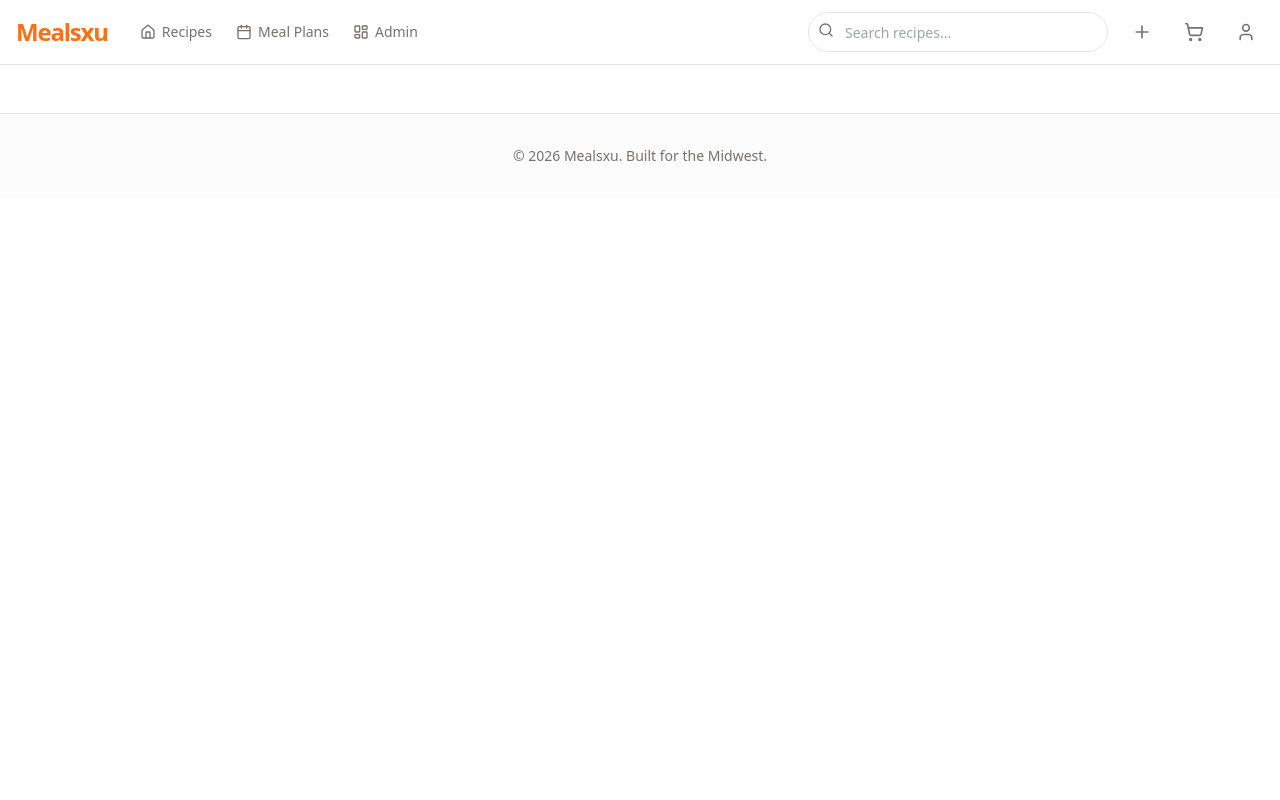
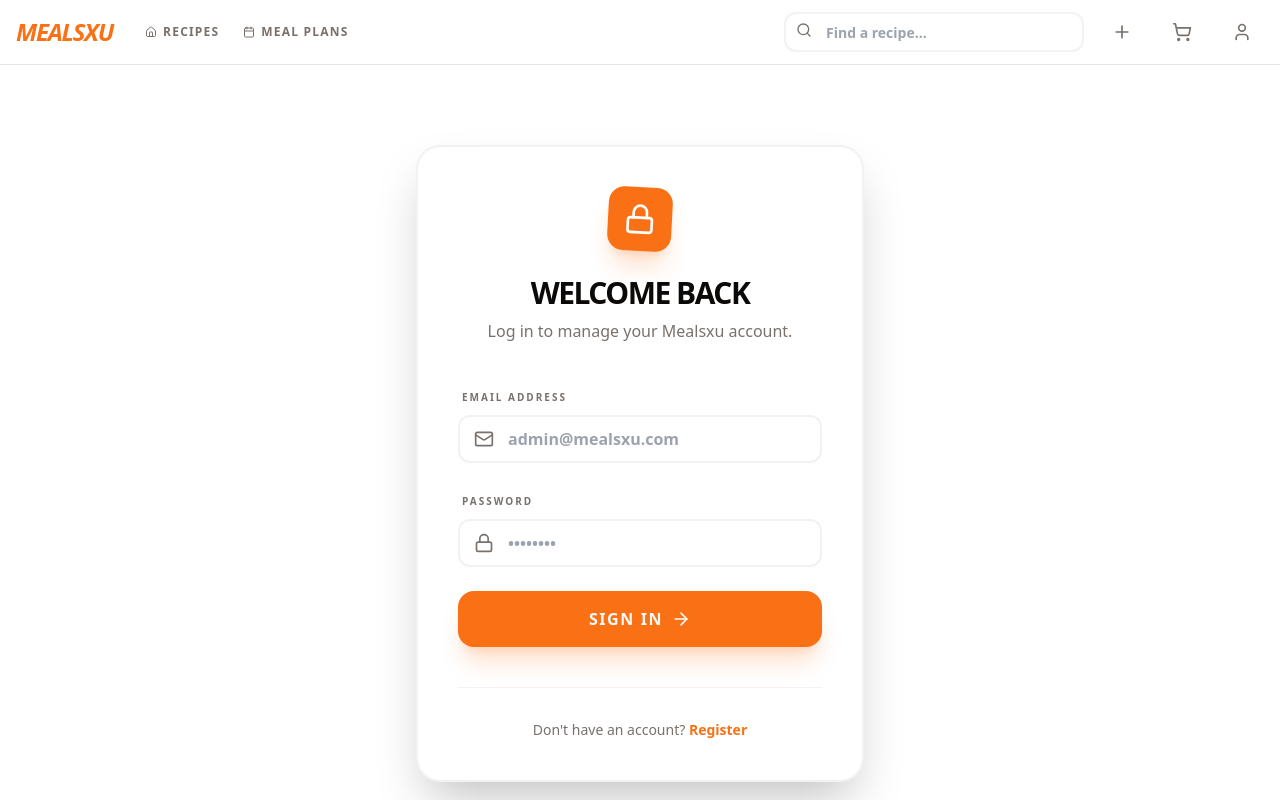
Before and after one commit to bangsmackpow/mealsxu, a React (Vite) app: page /login in a window 1280 px wide. Shown: the top 800 px of the page. Built offline with nearby package versions, Linux system fonts and the light colour scheme.

Commit message:
Feature: Implement Secure bcrypt Authentication, User Management, Admin Metrics, and Image Mapping fix

```diff
--- a/package.json
+++ b/package.json
@@ -18,6 +18,7 @@
     "@radix-ui/react-select": "^2.0.0",
     "@radix-ui/react-slot": "^1.0.2",
     "@radix-ui/react-tabs": "^1.0.4",
+    "bcryptjs": "^3.0.3",
     "class-variance-authority": "^0.7.0",
     "clsx": "^2.1.0",
     "hono": "^4.2.3",
@@ -31,6 +32,7 @@
   "devDependencies": {
     "@cloudflare/workers-types": "^4.20240403.0",
     "@eslint/js": "^9.0.0",
+    "@types/bcryptjs": "^2.4.6",
     "@types/react": "^18.2.66",
     "@types/react-dom": "^18.2.22",
     "@vitejs/plugin-react": "^6.0.1",
--- a/src/App.tsx
+++ b/src/App.tsx
@@ -6,6 +6,7 @@ import { RecipeDetail } from './components/RecipeDetail'
 import { Layout } from './components/Layout'
 import { Admin } from './pages/Admin'
 import { MealPlans } from './pages/MealPlans'
+import { Login } from './pages/Login'
 
 const DIETARY_TAGS = [
   'Keto', 'Low Salt', 'Mediterranean', 'Gluten-Free',
@@ -109,7 +110,7 @@ function Home() {
           {recipes.map(recipe => {
             // Deterministic random image from our high-quality set
             const imageIndex = Math.abs(recipe.id.split('').reduce((acc, char) => acc + char.charCodeAt(0), 0)) % FOOD_IMAGES.length;
-            const displayImage = recipe.image_url.includes('photo-1500000000000')
+            const displayImage = recipe.image_url === 'PLACEHOLDER' || !recipe.image_url
               ? `https://images.unsplash.com/${FOOD_IMAGES[imageIndex]}?w=600&h=450&fit=crop`
               : recipe.image_url;
 
@@ -171,6 +172,7 @@ function App() {
       <Layout onAddRecipe={() => setShowForm(true)}>
         <Routes>
           <Route path="/" element={<Home />} />
+          <Route path="/login" element={<Login />} />
           <Route path="/admin/*" element={<Admin />} />
           <Route path="/meal-plans" element={<MealPlans />} />
           {/* Add more routes as needed */}
--- a/src/components/Layout.tsx
+++ b/src/components/Layout.tsx
@@ -1,6 +1,6 @@
 import React from 'react';
-import { Search, ShoppingCart, User, Plus, Home, Calendar, LayoutDashboard } from 'lucide-react';
-import { Link, useLocation } from 'react-router-dom';
+import { Search, ShoppingCart, User, Plus, Home, Calendar, LayoutDashboard, LogOut } from 'lucide-react';
+import { Link, useLocation, useNavigate } from 'react-router-dom';
 
 interface LayoutProps {
   children: React.ReactNode;
@@ -9,76 +9,96 @@ interface LayoutProps {
 
 export function Layout({ children, onAddRecipe }: LayoutProps) {
   const location = useLocation();
-  const isAdmin = location.pathname.startsWith('/admin');
+  const navigate = useNavigate();
+  const userStr = localStorage.getItem('user');
+  const user = userStr ? JSON.parse(userStr) : null;
+
+  const handleLogout = () => {
+    localStorage.removeItem('token');
+    localStorage.removeItem('user');
+    navigate('/login');
+  };
 
   return (
-    <div className="min-h-screen bg-background">
+    <div className="min-h-screen bg-background text-foreground">
       {/* Header */}
       <header className="border-b sticky top-0 bg-background/95 backdrop-blur z-50">
         <div className="container mx-auto px-4 h-16 flex items-center justify-between">
           <div className="flex items-center gap-8">
             <Link to="/" className="flex items-center gap-2">
-              <h1 className="text-2xl font-bold text-primary tracking-tighter">Mealsxu</h1>
+              <h1 className="text-2xl font-black text-primary tracking-tighter uppercase italic">Mealsxu</h1>
             </Link>
             <nav className="hidden md:flex items-center gap-6">
               <Link
                 to="/"
-                className={`text-sm font-medium transition-colors hover:text-primary flex items-center gap-1.5 ${location.pathname === '/' ? 'text-primary' : 'text-muted-foreground'}`}
+                className={`text-xs font-black uppercase tracking-widest transition-colors hover:text-primary flex items-center gap-1.5 ${location.pathname === '/' ? 'text-primary' : 'text-muted-foreground'}`}
               >
-                <Home className="h-4 w-4" /> Recipes
+                <Home className="h-3 w-3" /> Recipes
               </Link>
               <Link
                 to="/meal-plans"
-                className={`text-sm font-medium transition-colors hover:text-primary flex items-center gap-1.5 ${location.pathname === '/meal-plans' ? 'text-primary' : 'text-muted-foreground'}`}
+                className={`text-xs font-black uppercase tracking-widest transition-colors hover:text-primary flex items-center gap-1.5 ${location.pathname === '/meal-plans' ? 'text-primary' : 'text-muted-foreground'}`}
               >
-                <Calendar className="h-4 w-4" /> Meal Plans
+                <Calendar className="h-3 w-3" /> Meal Plans
               </Link>
-              <Link
-                to="/admin"
-                className={`text-sm font-medium transition-colors hover:text-primary flex items-center gap-1.5 ${location.pathname.startsWith('/admin') ? 'text-primary' : 'text-muted-foreground'}`}
-              >
-                <LayoutDashboard className="h-4 w-4" /> Admin
-              </Link>
+              {user?.role === 'admin' && (
+                <Link
+                  to="/admin"
+                  className={`text-xs font-black uppercase tracking-widest transition-colors hover:text-primary flex items-center gap-1.5 ${location.pathname.startsWith('/admin') ? 'text-primary' : 'text-muted-foreground'}`}
+                >
+                  <LayoutDashboard className="h-3 w-3" /> Admin
+                </Link>
+              )}
             </nav>
           </div>
 
           <div className="flex items-center gap-2 sm:gap-4">
             <div className="relative hidden sm:block">
-              <Search className="absolute left-2.5 top-2.5 h-4 w-4 text-muted-foreground" />
+              <Search className="absolute left-3 top-2.5 h-4 w-4 text-muted-foreground" />
               <input
                 type="search"
-                placeholder="Search recipes..."
-                className="pl-9 h-10 w-[200px] lg:w-[300px] rounded-full border border-input bg-background px-3 py-2 text-sm focus-visible:outline-none focus-visible:ring-2 focus-visible:ring-primary/20 transition-all"
+                placeholder="Find a recipe..."
+                className="pl-10 h-10 w-[200px] lg:w-[300px] rounded-xl border-2 border-border/50 bg-background px-3 py-2 text-sm focus:border-primary/50 outline-none transition-all font-bold"
               />
             </div>
 
             <button
               onClick={onAddRecipe}
-              className="p-2 hover:bg-accent rounded-full text-muted-foreground hover:text-primary transition-colors"
+              className="p-2.5 hover:bg-primary/10 rounded-xl text-muted-foreground hover:text-primary transition-all border-2 border-transparent hover:border-primary/20"
               title="Add Recipe"
             >
-              <Plus className="h-5 w-5" />
+              <Plus className="h-5 w-5 font-black" />
             </button>
 
-            <Link to="/cart" className="p-2 hover:bg-accent rounded-full text-muted-foreground hover:text-primary transition-colors">
-              <ShoppingCart className="h-5 w-5" />
+            <Link to="/cart" className="p-2.5 hover:bg-primary/10 rounded-xl text-muted-foreground hover:text-primary transition-all border-2 border-transparent hover:border-primary/20">
+              <ShoppingCart className="h-5 w-5 font-black" />
             </Link>
 
-            <Link to="/profile" className="p-2 hover:bg-accent rounded-full text-muted-foreground hover:text-primary transition-colors">
-              <User className="h-5 w-5" />
-            </Link>
+            {user ? (
+              <button
+                onClick={handleLogout}
+                className="p-2.5 hover:bg-red-50 rounded-xl text-muted-foreground hover:text-red-600 transition-all border-2 border-transparent hover:border-red-100"
+                title="Sign Out"
+              >
+                <LogOut className="h-5 w-5 font-black" />
+              </button>
+            ) : (
+              <Link to="/login" className="p-2.5 hover:bg-primary/10 rounded-xl text-muted-foreground hover:text-primary transition-all border-2 border-transparent hover:border-primary/20">
+                <User className="h-5 w-5 font-black" />
+              </Link>
+            )}
           </div>
         </div>
       </header>
 
-      <main className="min-h-[calc(100-4rem)]">
+      <main className="min-h-[calc(100vh-4rem)]">
         {children}
       </main>
 
       <footer className="border-t py-8 mt-12 bg-muted/30">
         <div className="container mx-auto px-4 text-center">
-          <p className="text-sm text-muted-foreground">
-            &copy; 2026 Mealsxu. Built for the Midwest.
+          <p className="text-[10px] font-black uppercase tracking-[0.3em] text-muted-foreground">
+            &copy; 2026 MEALSXU. BOLDLY BUILT FOR THE MIDWEST.
           </p>
         </div>
       </footer>
--- /dev/null
+++ b/src/pages/Login.tsx
@@ -0,0 +1,115 @@
+import React, { useState } from 'react';
+import { useNavigate } from 'react-router-dom';
+import { Lock, Mail, ArrowRight, AlertCircle } from 'lucide-react';
+
+export function Login() {
+  const [email, setEmail] = useState('');
+  const [password, setPassword] = useState('');
+  const [error, setError] = useState('');
+  const [loading, setLoading] = useState(false);
+  const navigate = useNavigate();
+
+  const handleLogin = async (e: React.FormEvent) => {
+    e.preventDefault();
+    setLoading(true);
+    setError('');
+
+    try {
+      const response = await fetch('/api/auth/login', {
+        method: 'POST',
+        headers: { 'Content-Type': 'application/json' },
+        body: JSON.stringify({ email, password }),
+      });
+
+      if (response.ok) {
+        const data = await response.json();
+        localStorage.setItem('token', data.token);
+        localStorage.setItem('user', JSON.stringify(data.user));
+
+        if (data.user.role === 'admin') {
+          navigate('/admin');
+        } else {
+          navigate('/');
+        }
+      } else {
+        const errData = await response.json();
+        setError(errData.error || 'Invalid credentials');
+      }
+    } catch (err) {
+      setError('Connection error. Please try again.');
+    } finally {
+      setLoading(false);
+    }
+  };
+
+  return (
+    <div className="container mx-auto px-4 py-20 flex justify-center">
+      <div className="bg-card w-full max-w-md border-2 border-border/50 rounded-3xl shadow-2xl p-10 animate-in fade-in zoom-in-95 duration-300">
+        <header className="text-center mb-10">
+          <div className="h-16 w-16 bg-primary text-white rounded-2xl flex items-center justify-center mx-auto mb-6 shadow-xl shadow-primary/20 rotate-3">
+            <Lock className="h-8 w-8 font-black" />
+          </div>
+          <h1 className="text-3xl font-black uppercase tracking-tighter mb-2">Welcome Back</h1>
+          <p className="text-muted-foreground font-medium">Log in to manage your Mealsxu account.</p>
+        </header>
+
+        {error && (
+          <div className="bg-red-50 border-2 border-red-100 text-red-600 p-4 rounded-xl mb-8 flex items-center gap-3 animate-in slide-in-from-top-2">
+            <AlertCircle className="h-5 w-5" />
+            <p className="text-sm font-bold">{error}</p>
+          </div>
+        )}
+
+        <form onSubmit={handleLogin} className="space-y-6">
+          <div className="space-y-2">
+            <label className="text-[10px] font-black uppercase tracking-[0.2em] text-muted-foreground ml-1">Email Address</label>
+            <div className="relative">
+              <Mail className="absolute left-4 top-3.5 h-5 w-5 text-muted-foreground" />
+              <input
+                required
+                type="email"
+                placeholder="admin@mealsxu.com"
+                className="w-full h-12 bg-background border-2 border-border/50 rounded-xl pl-12 pr-4 font-bold focus:border-primary outline-none transition-all"
+                value={email}
+                onChange={e => setEmail(e.target.value)}
+              />
+            </div>
+          </div>
+
+          <div className="space-y-2">
+            <label className="text-[10px] font-black uppercase tracking-[0.2em] text-muted-foreground ml-1">Password</label>
+            <div className="relative">
+              <Lock className="absolute left-4 top-3.5 h-5 w-5 text-muted-foreground" />
+              <input
+                required
+                type="password"
+                placeholder="••••••••"
+                className="w-full h-12 bg-background border-2 border-border/50 rounded-xl pl-12 pr-4 font-bold focus:border-primary outline-none transition-all"
+                value={password}
+                onChange={e => setPassword(e.target.value)}
+              />
+            </div>
+          </div>
+
+          <button
+            disabled={loading}
+            type="submit"
+            className="w-full py-4 bg-primary text-primary-foreground rounded-2xl font-black uppercase tracking-widest hover:scale-[1.02] active:scale-95 transition-all shadow-xl shadow-primary/20 mt-4 flex items-center justify-center gap-2 group disabled:opacity-50"
+          >
+            {loading ? 'Authenticating...' : (
+              <>
+                Sign In <ArrowRight className="h-5 w-5 group-hover:translate-x-1 transition-transform" />
+              </>
+            )}
+          </button>
+        </form>
+
+        <footer className="mt-10 pt-8 border-t border-border/50 text-center">
+          <p className="text-sm text-muted-foreground font-medium">
+            Don't have an account? <span className="text-primary font-black hover:underline cursor-pointer">Register</span>
+          </p>
+        </footer>
+      </div>
+    </div>
+  );
+}
```
Also changed, not shown: src/components/RecipeDetail.tsx (+19 -1 lines), src/pages/Admin.tsx (+10 -18 lines), 2 other files (tests, documents, lock files or other folders).
